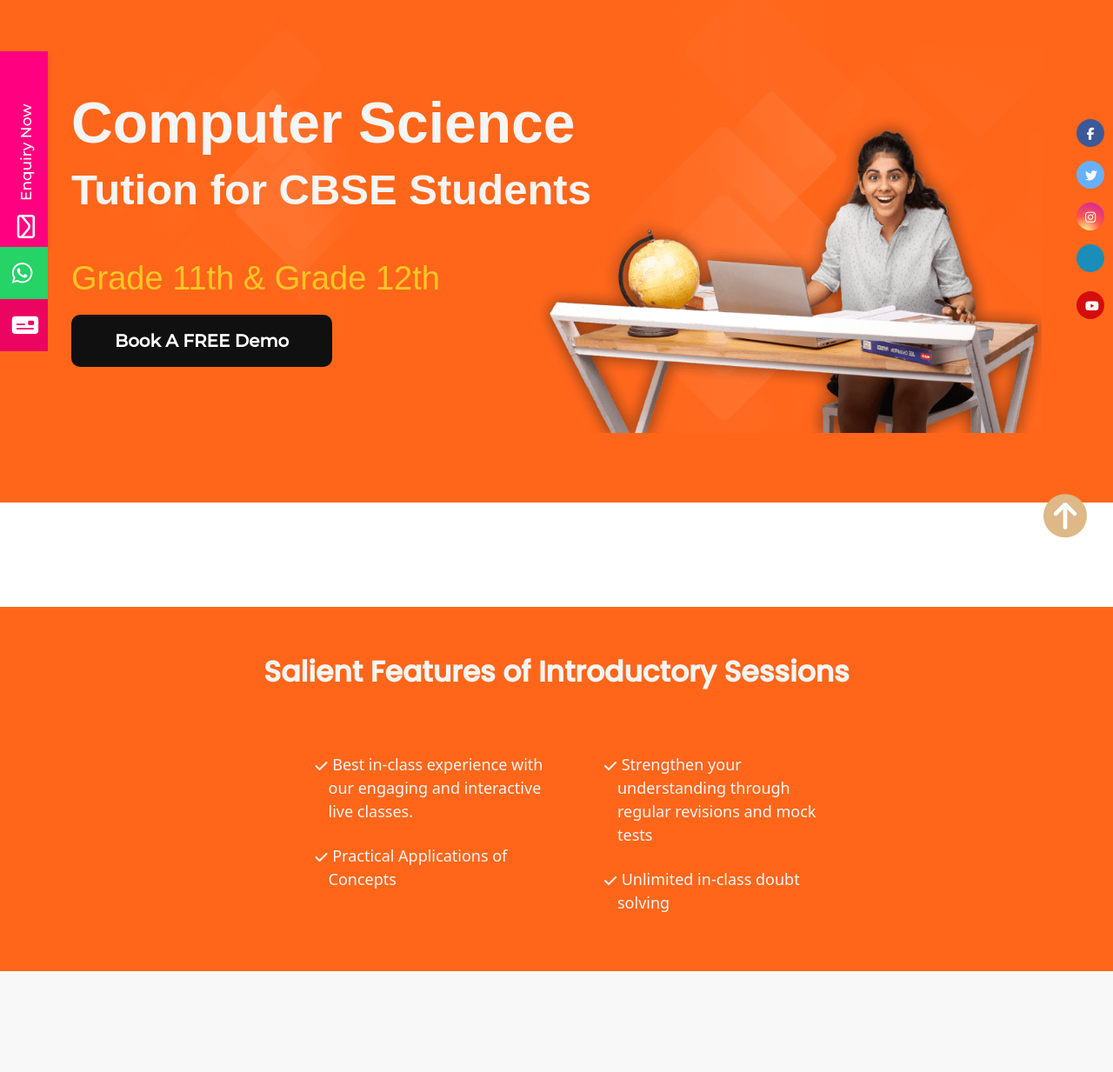
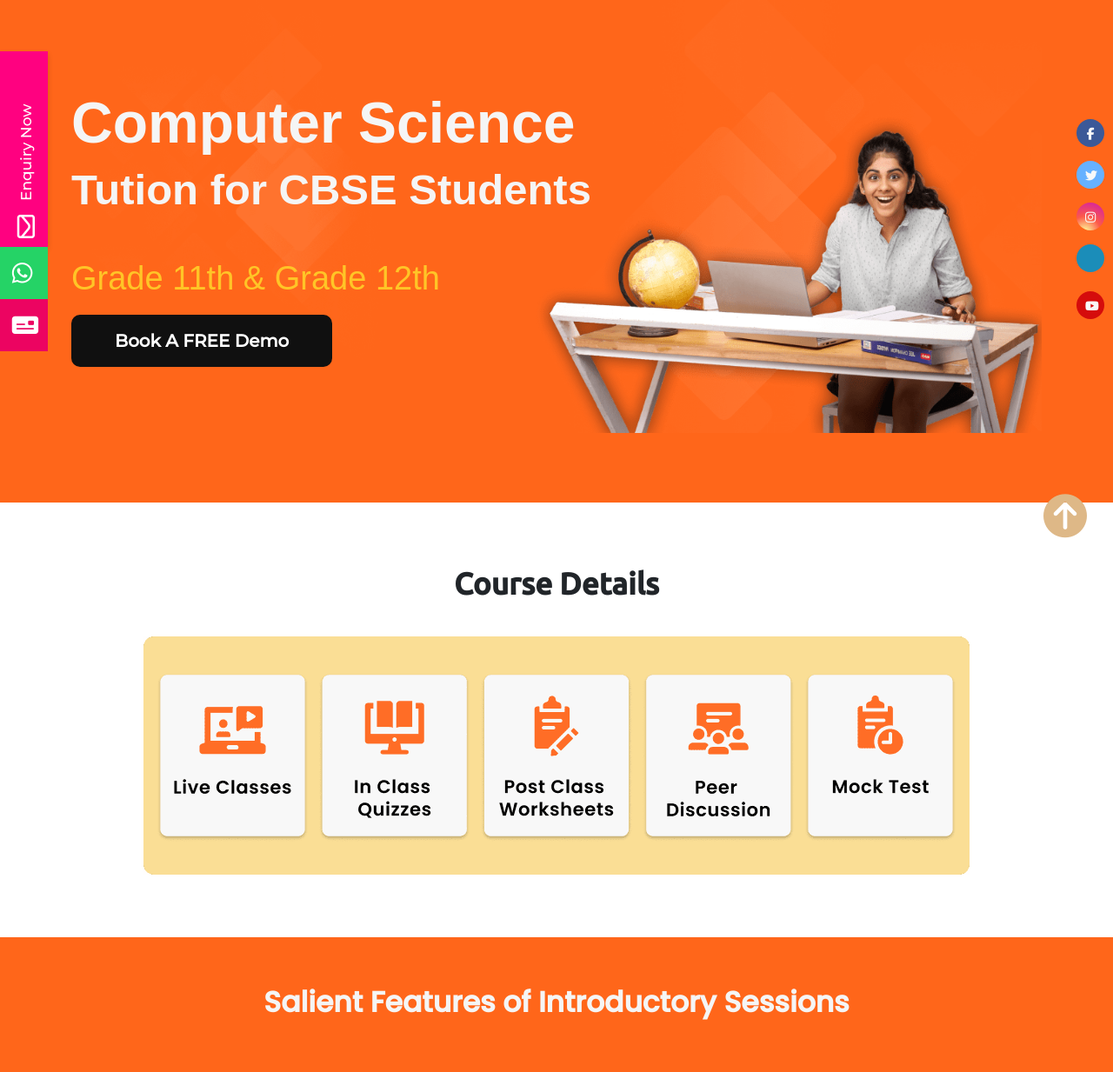
Before and after one commit to Gautam123bot/Hometution-Website, a PHP site: page /cse.php in a window 1280 px wide. Shown: the part 148-1381 px from the top of the page at 87% size. Run offline with PHP 8.4, Linux system fonts and the light colour scheme; some libraries are stand-ins or nearby versions; some web fonts are replaced.

Commit message:
little update

```diff
--- a/cse.php
+++ b/cse.php
@@ -110,11 +110,11 @@
 <br><br><br>
 
     <div class="livecourses">
-        <!-- <h2>Course Details</h2> -->
-        <!-- <img src="img/coursedetails1.png" alt="" class="img-responsive"> -->
+        <h2>Course Details</h2>
+        <img src="img/coursedetails1.png" alt="" class="img-responsive">
     </div>
 
-    <br><br>
+    <br><br><br>
 
     <div class="section introductory_sessions">
         <div class="container-fluid">
```
